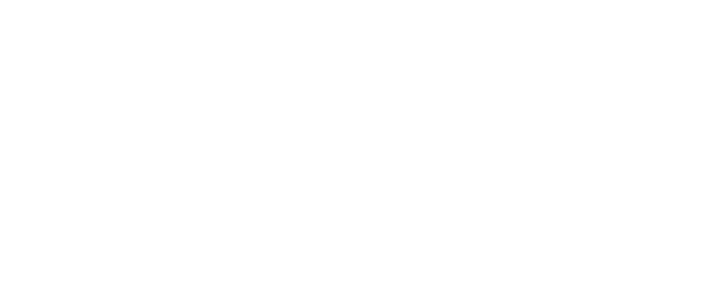
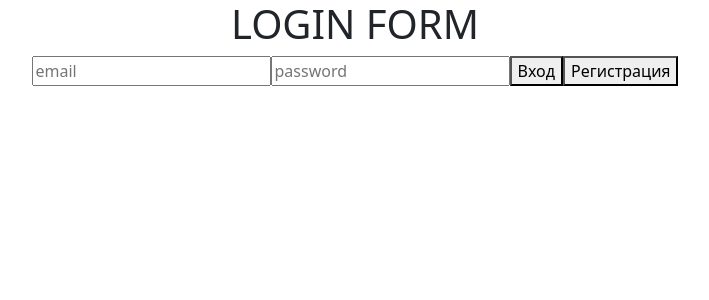
Before and after one commit to dddkum/auth-express-app, a React (Vite) app in the folder client/: page / in a window 1280 px wide. Shown: the top 300 px of the page, without its empty margins (285-994 px from the left). Built offline with nearby package versions, Linux system fonts and the light colour scheme; the HTML template or start-up script is replaced by a standard one.

Commit message:
add login form sketch

```diff
--- a/client/src/App.tsx
+++ b/client/src/App.tsx
@@ -1,7 +1,10 @@
 import "./App.scss";
+import LoginForm from "./components/LoginForm";
 
 function App() {
-  return <div></div>;
+  return <div>
+    <LoginForm />
+  </div>;
 }
 
 export default App;
--- /dev/null
+++ b/client/src/components/LoginForm.tsx
@@ -0,0 +1,28 @@
+import React from 'react';
+import {useCurrentUserStore} from "../store/currentUser";
+
+function LoginForm() {
+    const {email, password, setEmail, setPassword} = useCurrentUserStore();
+
+    return (
+        <div className='text-center'>
+            <h1>LOGIN FORM</h1>
+            <input
+                onChange={e => setEmail(e.target.value)}
+                value={email}
+                type='text'
+                placeholder='email'
+            />
+            <input
+                onChange={e => setPassword(e.target.value)}
+                value={password}
+                type='text'
+                placeholder='password'
+            />
+            <button>Вход</button>
+            <button>Регистрация</button>
+        </div>
+    );
+}
+
+export default LoginForm;
```
